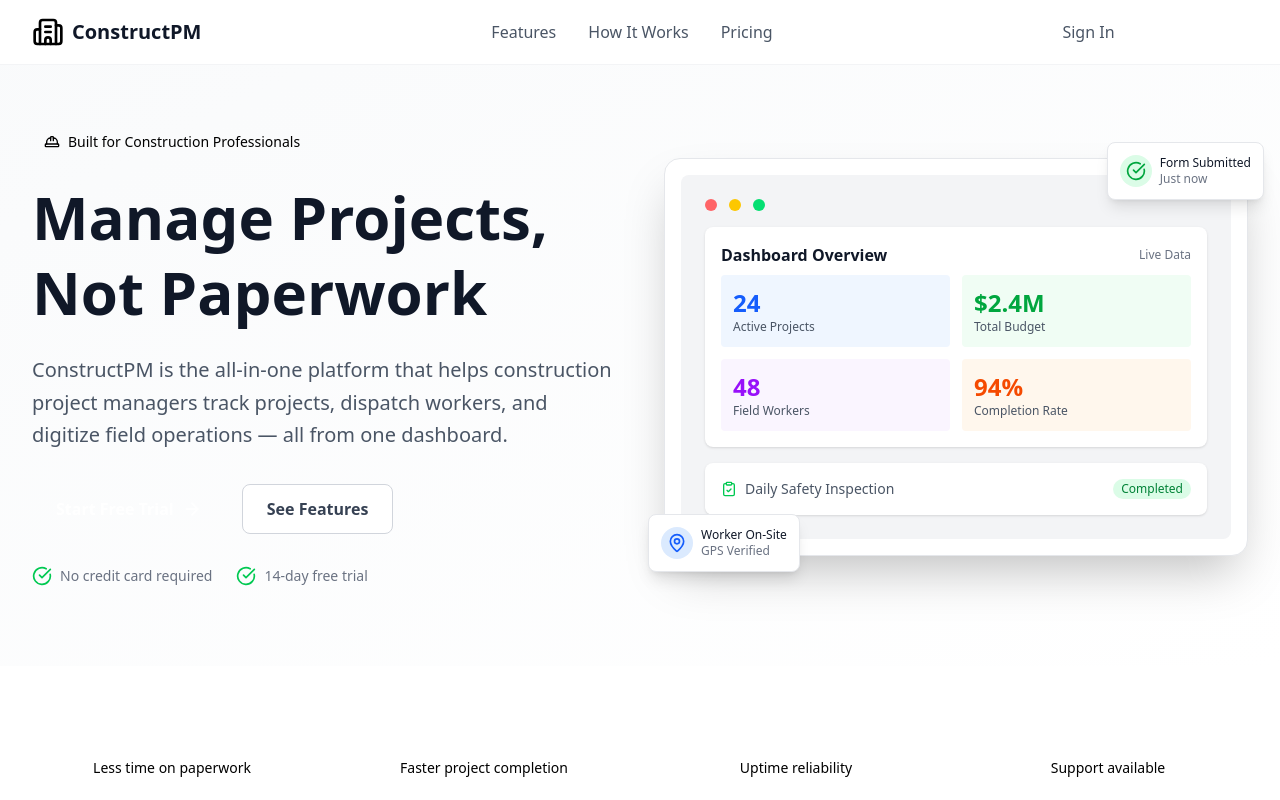
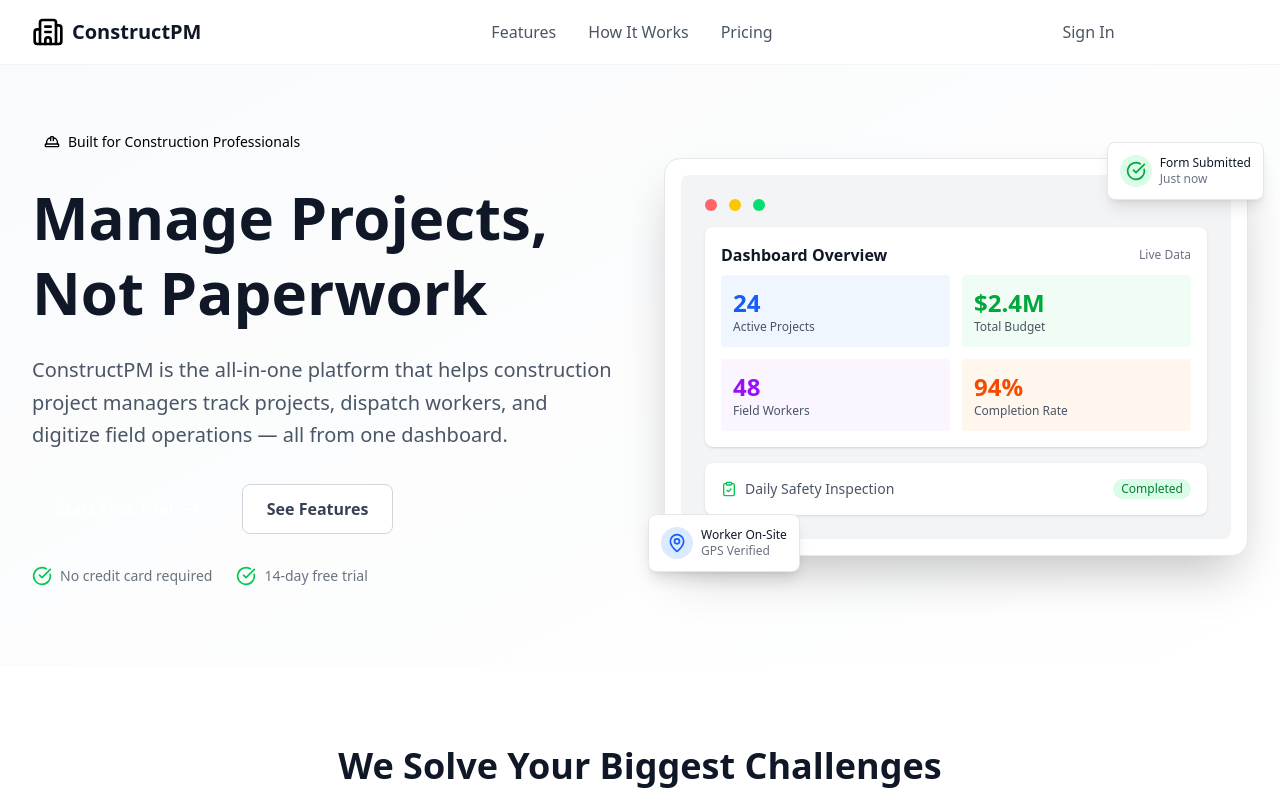
Before and after one commit to DavNight89/ConstructPM, a React (Vite) app in the folder frontend/: page / in a window 1280 px wide. Shown: the top 800 px of the page. Built offline with nearby package versions, Linux system fonts and the light colour scheme.

Commit message:
Remove stats banner from landing page

```diff
--- a/frontend/src/pages/LandingPage.jsx
+++ b/frontend/src/pages/LandingPage.jsx
@@ -68,13 +68,6 @@
     }
   ];
 
-  const stats = [
-    { value: '40%', label: 'Less time on paperwork' },
-    { value: '25%', label: 'Faster project completion' },
-    { value: '99.9%', label: 'Uptime reliability' },
-    { value: '24/7', label: 'Support available' }
-  ];
-
   return (
     <div className="min-h-screen bg-white">
       {/* Navigation */}
@@ -117,7 +110,7 @@
                 <HardHat className="h-4 w-4" />
                 Built for Construction Professionals
               </div>
-              <h1 className="text-4xl sm:text-5xl lg:text-6xl font-bold text-gray-900 leading-tight mb-6">
+              <h1 className="text-6xl lg:text-5xl lg:text-6xl font-bold text-gray-900 leading-tight mb-6">
                 Manage Projects,
                 <span className="text-primary-600"> Not Paperwork</span>
               </h1>
@@ -218,20 +211,6 @@
                 </div>
               </div>
             </div>
-          </div>
-        </div>
-      </section>
-
-      {/* Stats Section */}
-      <section className="py-12 bg-primary-600">
-        <div className="max-w-7xl mx-auto px-4 sm:px-6 lg:px-8">
-          <div className="grid grid-cols-2 md:grid-cols-4 gap-8">
-            {stats.map((stat, index) => (
-              <div key={index} className="text-center">
-                <div className="text-3xl sm:text-4xl font-bold text-white mb-1">{stat.value}</div>
-                <div className="text-primary-200 text-sm">{stat.label}</div>
-              </div>
-            ))}
           </div>
         </div>
       </section>
@@ -414,37 +393,37 @@
               <div className="absolute -top-4 left-1/2 -translate-x-1/2 px-4 py-1 bg-orange-400 text-white text-sm font-medium rounded-full">
                 Most Popular
               </div>
-              <div className="text-lg font-semibold text-white mb-2">Professional</div>
+              <div className="text-lg font-semibold text-blue mb-2">Professional</div>
               <div className="text-primary-200 text-sm mb-4">For growing construction companies</div>
               <div className="mb-6">
-                <span className="text-4xl font-bold text-white">$149</span>
+                <span className="text-4xl font-bold text-orange">$149</span>
                 <span className="text-primary-200">/month</span>
               </div>
               <ul className="space-y-3 mb-8">
-                <li className="flex items-center gap-2 text-sm text-white">
+                <li className="flex items-center gap-2 text-sm text-orange">
                   <CheckCircle className="h-5 w-5 text-green-400" />
                   Unlimited projects
                 </li>
-                <li className="flex items-center gap-2 text-sm text-white">
+                <li className="flex items-center gap-2 text-sm text-orange">
                   <CheckCircle className="h-5 w-5 text-green-400" />
                   50 team members
                 </li>
-                <li className="flex items-center gap-2 text-sm text-white">
+                <li className="flex items-center gap-2 text-sm text-orange">
                   <CheckCircle className="h-5 w-5 text-green-400" />
                   Advanced form builder
                 </li>
-                <li className="flex items-center gap-2 text-sm text-white">
+                <li className="flex items-center gap-2 text-sm text-orange">
                   <CheckCircle className="h-5 w-5 text-green-400" />
                   Real-time dispatch
                 </li>
-                <li className="flex items-center gap-2 text-sm text-white">
+                <li className="flex items-center gap-2 text-sm tex-red-600">
                   <CheckCircle className="h-5 w-5 text-green-400" />
                   Priority support
                 </li>
               </ul>
               <Link
                 to="/login"
-                className="block w-full text-center px-4 py-2 bg-white rounded-lg font-medium text-primary-600 hover:bg-gray-100 transition-colors"
+                className="block w-full text-center border border-gray-300 rounded-lg px-4 py-2 bg-white rounded-lg font-medium text-primary-600 hover:bg-gray-100 transition-colors"
               >
                 Start Free Trial
               </Link>
--- a/frontend/src/pages/Login.jsx
+++ b/frontend/src/pages/Login.jsx
@@ -113,7 +113,7 @@
                 >
                   <div className="flex items-start">
                     <div className={`${option.color} p-2 rounded-lg`}>
-                      <Icon className="h-6 w-6 text-white" />
+                      <Icon className="h-6 w-6 text-green-600" />
                     </div>
                     <div className="ml-3 flex-1">
                       <h3 className="font-semibold text-gray-900">{option.label}</h3>
@@ -140,9 +140,9 @@
           <button
             onClick={handleLogin}
             disabled={!selectedRole}
-            className={`w-full py-3 px-4 rounded-lg font-medium flex items-center justify-center transition-all ${
+            className={`w-full py-3 px-4 border border-gray-300 rounded-lg rounded-lg font-medium flex items-center justify-center transition-all ${
               selectedRole
-                ? 'bg-primary-600 text-white hover:bg-primary-700'
+                ? 'bg-primary-600 text-green-600 hover:bg-primary-700'
                 : 'bg-gray-200 text-gray-400 cursor-not-allowed'
             }`}
           >
@@ -162,7 +162,7 @@
             <p className="text-sm text-blue-700">
               This is a demonstration of ConstructPM's role-based access control. Each role has
               different permissions and sees different features. In production, users would
-              log in with their credentials and their role would be assigned by an administrator.
+              log in with credentials and the user's role would be assigned by an administrator.
             </p>
           </div>
 
```
Also changed, not shown: 1 other file (tests, documents, lock files or other folders).
